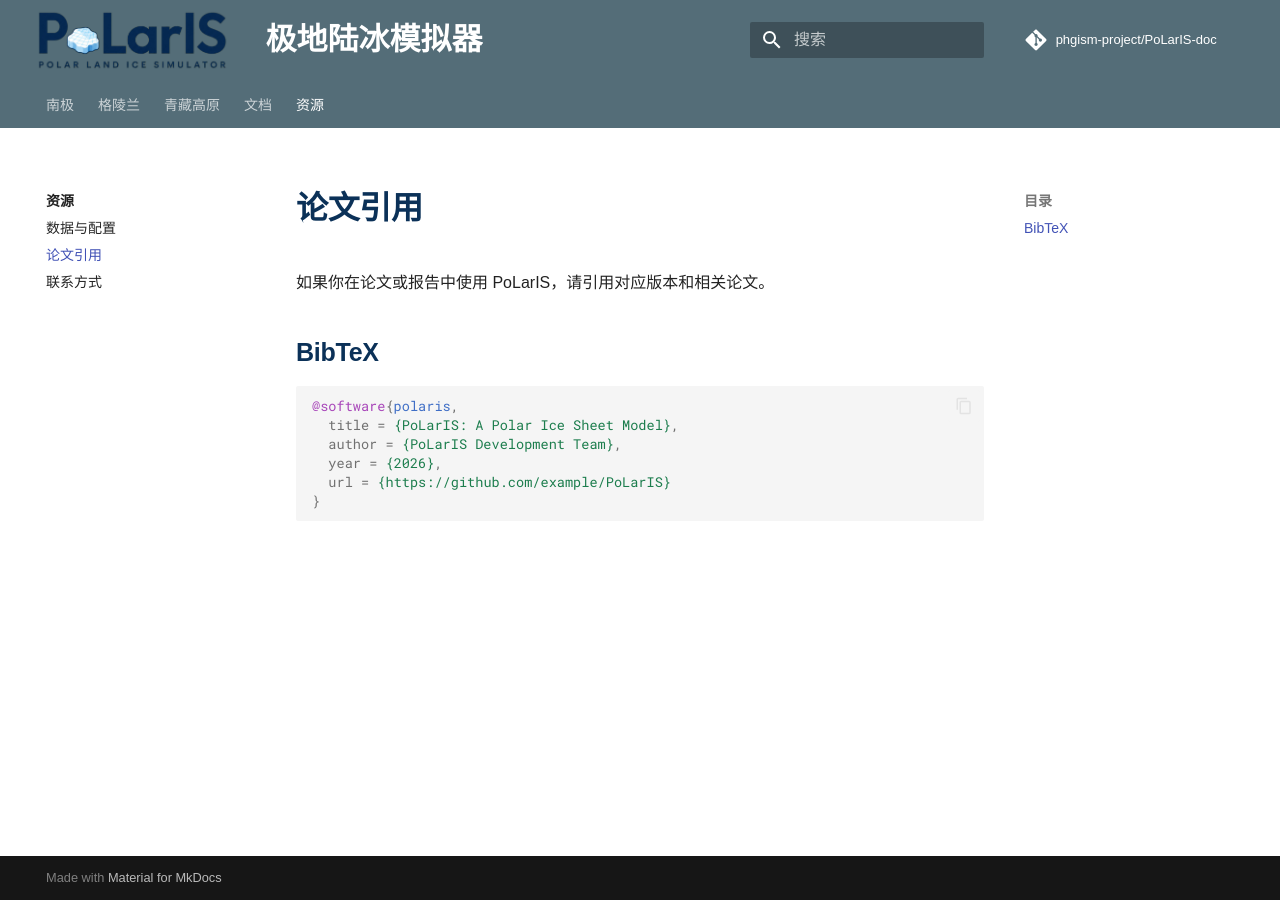
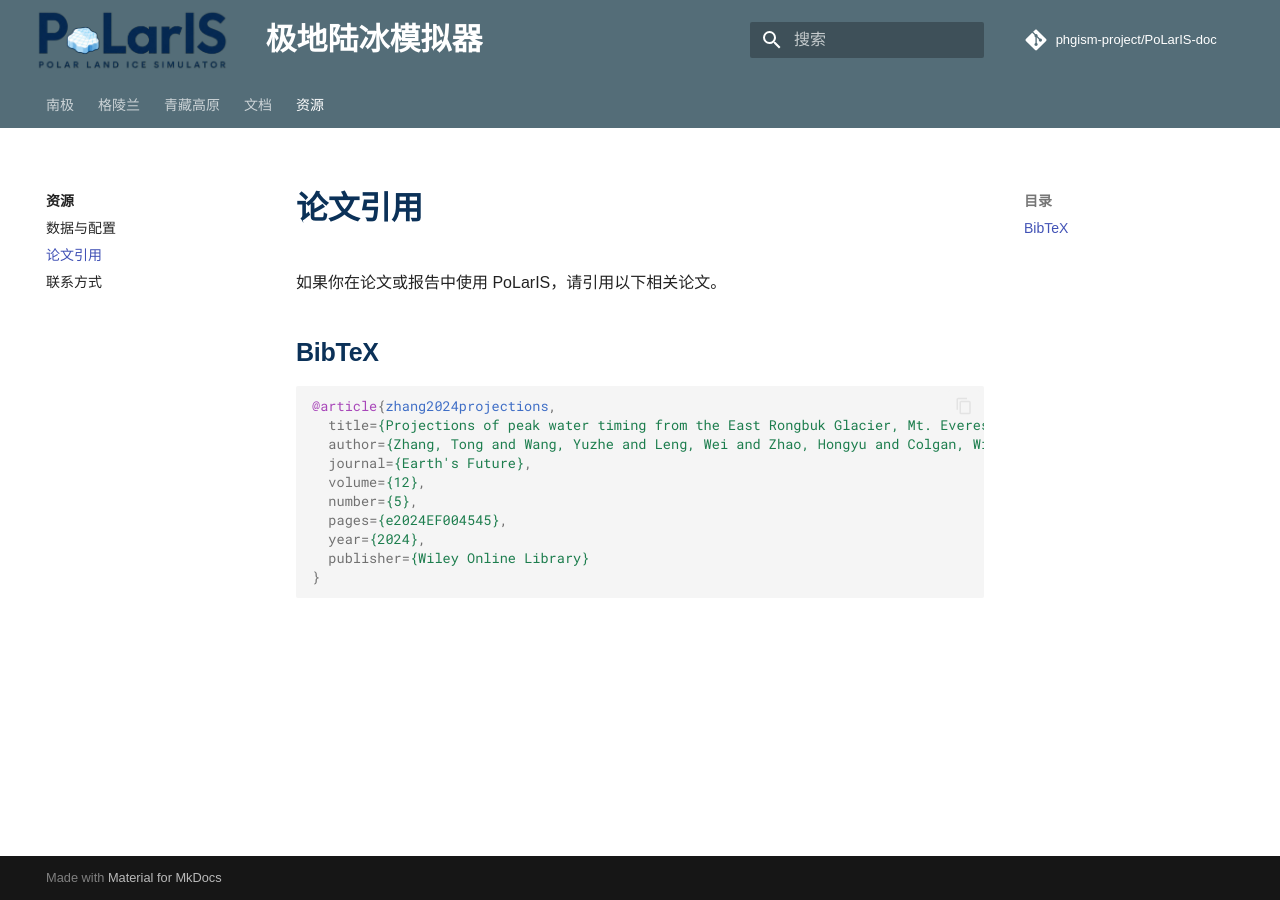
Before and after one commit to phgism-project/PoLarIS-doc, an MkDocs documentation site: the page built from docs/resources/citation.md, in a window 1280 px wide. Built offline with MkDocs 1.6.1 and Material for MkDocs 9.7.7, drawn with Linux system fonts in a browser that asks for light colours; comment, search, counter and statistics services are not loaded.

Commit message:
update resource page

````diff
--- a/docs/resources/citation.md
+++ b/docs/resources/citation.md
@@ -1,14 +1,18 @@
 # 论文引用
 
-如果你在论文或报告中使用 PoLarIS，请引用对应版本和相关论文。
+如果你在论文或报告中使用 PoLarIS，请引用以下相关论文。
 
 ## BibTeX
 
 ```bibtex
-@software{polaris,
-  title = {PoLarIS: A Polar Ice Sheet Model},
-  author = {PoLarIS Development Team},
-  year = {2026},
-  url = {https://github.com/example/PoLarIS}
+@article{zhang2024projections,
+  title={Projections of peak water timing from the East Rongbuk Glacier, Mt. Everest, using a higher-order ice flow model},
+  author={Zhang, Tong and Wang, Yuzhe and Leng, Wei and Zhao, Hongyu and Colgan, Willliam and Wang, Che and Ding, Minghu and Sun, Weijun and Yang, Wei and Li, Xin and others},
+  journal={Earth's Future},
+  volume={12},
+  number={5},
+  pages={e2024EF004545},
+  year={2024},
+  publisher={Wiley Online Library}
 }
 ```
````
Also changed, not shown: docs/manual/index.md (+2 -2 lines), docs/resources/contact.md (+3 -3 lines), docs/resources/index.md (+1 -1 lines).
